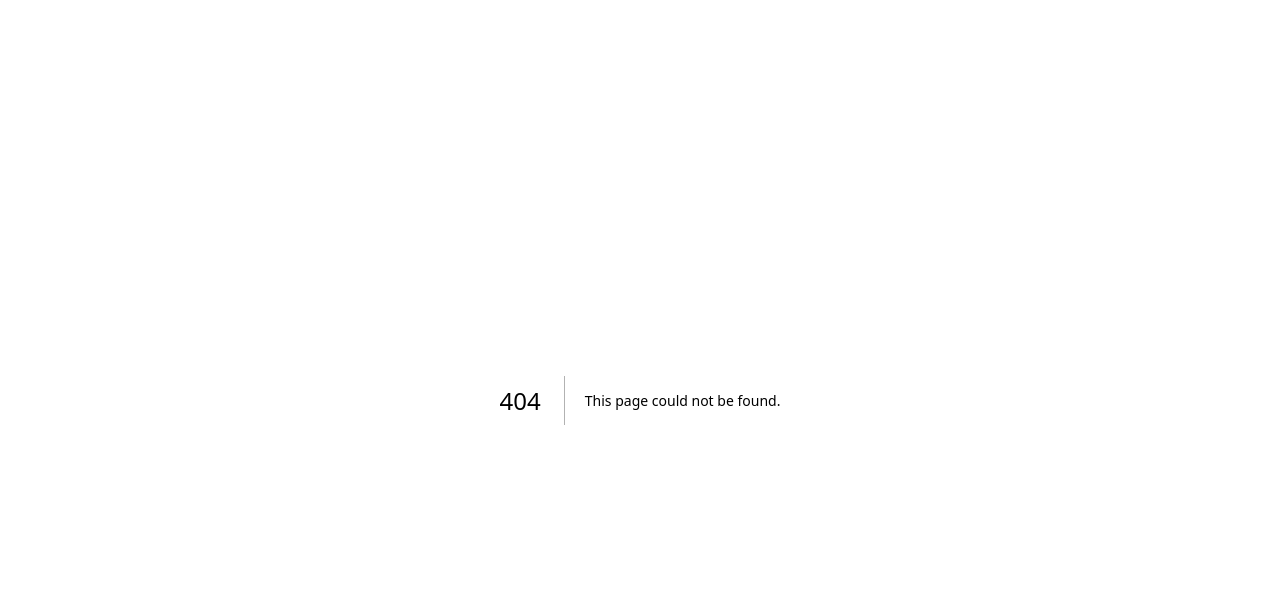
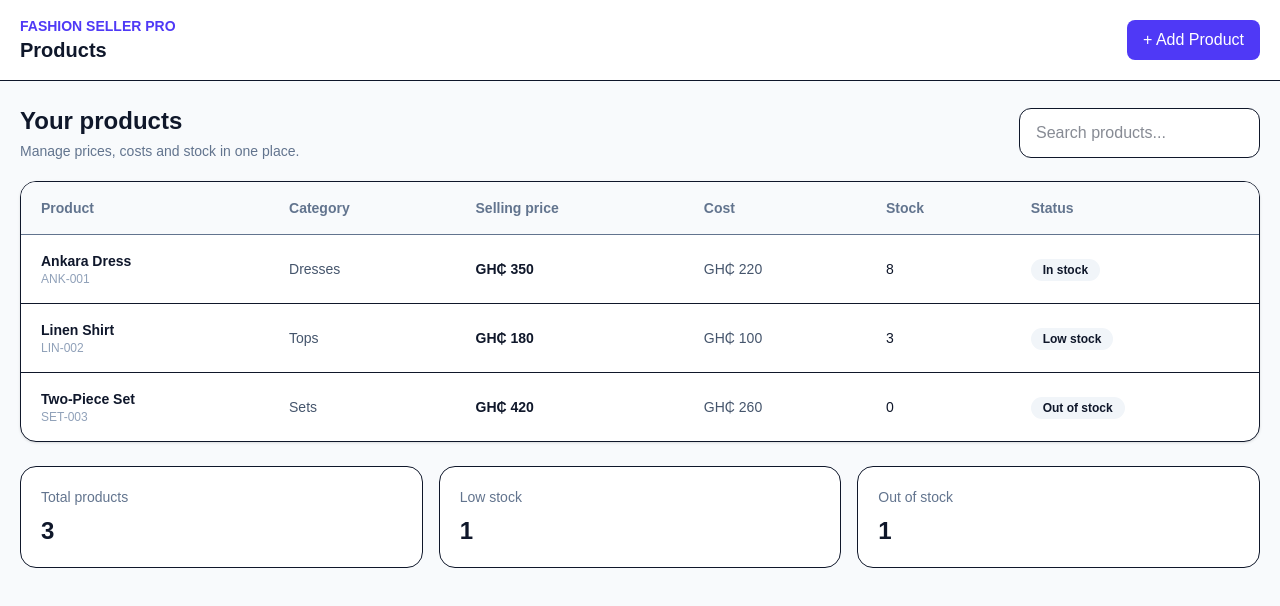
Before and after one commit to Prime-HR/ghboy1, a Next.js app: page /products in a window 1280 px wide. Before the commit this address had no page. Shown: the top 606 px of the page. Built offline with nearby package versions, Linux system fonts and the light colour scheme.

Commit message:
Build Fashion Seller Pro products module UI

```diff
--- /dev/null
+++ b/app/products/page.tsx
@@ -0,0 +1,66 @@
+const products = [
+  { name: 'Ankara Dress', sku: 'ANK-001', category: 'Dresses', price: 'GH₵ 350', cost: 'GH₵ 220', stock: 8, status: 'In stock' },
+  { name: 'Linen Shirt', sku: 'LIN-002', category: 'Tops', price: 'GH₵ 180', cost: 'GH₵ 100', stock: 3, status: 'Low stock' },
+  { name: 'Two-Piece Set', sku: 'SET-003', category: 'Sets', price: 'GH₵ 420', cost: 'GH₵ 260', stock: 0, status: 'Out of stock' },
+];
+
+export default function ProductsPage() {
+  return (
+    <main className="min-h-screen bg-slate-50">
+      <header className="border-b bg-white">
+        <div className="mx-auto flex max-w-7xl items-center justify-between px-5 py-4">
+          <div>
+            <p className="text-sm font-semibold text-indigo-600">FASHION SELLER PRO</p>
+            <h1 className="text-xl font-bold">Products</h1>
+          </div>
+          <button className="rounded-lg bg-indigo-600 px-4 py-2 text-sm font-semibold text-white">+ Add Product</button>
+        </div>
+      </header>
+
+      <div className="mx-auto max-w-7xl px-5 py-6">
+        <div className="mb-5 flex flex-col gap-3 sm:flex-row sm:items-center sm:justify-between">
+          <div>
+            <h2 className="text-2xl font-bold">Your products</h2>
+            <p className="mt-1 text-sm text-slate-500">Manage prices, costs and stock in one place.</p>
+          </div>
+          <input className="rounded-xl border bg-white px-4 py-3 text-sm outline-none focus:ring-2 focus:ring-indigo-200" placeholder="Search products..." />
+        </div>
+
+        <div className="overflow-hidden rounded-2xl border bg-white shadow-sm">
+          <div className="overflow-x-auto">
+            <table className="w-full min-w-[720px] text-left text-sm">
+              <thead className="border-b bg-slate-50 text-slate-500">
+                <tr>
+                  <th className="px-5 py-4 font-semibold">Product</th>
+                  <th className="px-5 py-4 font-semibold">Category</th>
+                  <th className="px-5 py-4 font-semibold">Selling price</th>
+                  <th className="px-5 py-4 font-semibold">Cost</th>
+                  <th className="px-5 py-4 font-semibold">Stock</th>
+                  <th className="px-5 py-4 font-semibold">Status</th>
+                </tr>
+              </thead>
+              <tbody>
+                {products.map((product) => (
+                  <tr key={product.sku} className="border-b last:border-0 hover:bg-slate-50">
+                    <td className="px-5 py-4"><p className="font-semibold text-slate-900">{product.name}</p><p className="text-xs text-slate-400">{product.sku}</p></td>
+                    <td className="px-5 py-4 text-slate-600">{product.category}</td>
+                    <td className="px-5 py-4 font-semibold">{product.price}</td>
+                    <td className="px-5 py-4 text-slate-600">{product.cost}</td>
+                    <td className="px-5 py-4">{product.stock}</td>
+                    <td className="px-5 py-4"><span className="rounded-full bg-slate-100 px-3 py-1 text-xs font-semibold">{product.status}</span></td>
+                  </tr>
+                ))}
+              </tbody>
+            </table>
+          </div>
+        </div>
+
+        <div className="mt-6 grid gap-4 sm:grid-cols-3">
+          <div className="rounded-2xl border bg-white p-5"><p className="text-sm text-slate-500">Total products</p><p className="mt-2 text-2xl font-bold">3</p></div>
+          <div className="rounded-2xl border bg-white p-5"><p className="text-sm text-slate-500">Low stock</p><p className="mt-2 text-2xl font-bold">1</p></div>
+          <div className="rounded-2xl border bg-white p-5"><p className="text-sm text-slate-500">Out of stock</p><p className="mt-2 text-2xl font-bold">1</p></div>
+        </div>
+      </div>
+    </main>
+  );
+}
```
